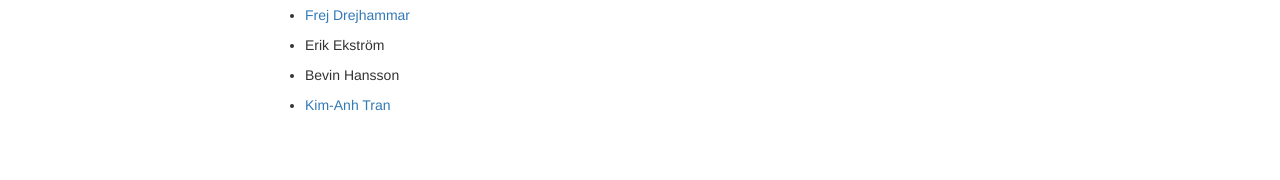
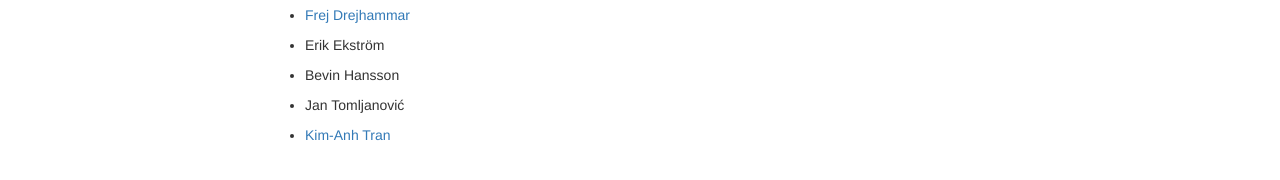
Before and after one commit to unison-code/unison-code.github.io, a Jekyll site: the page built from _posts/2016-03-29-people.md, in a window 1280 px wide. Shown: the part 340-520 px from the top of the page. Built offline with Jekyll 4.4.1, drawn with Linux system fonts in a browser that asks for light colours.

Commit message:
Add Jan to list of contributors

```diff
--- a/_posts/2016-03-29-people.md
+++ b/_posts/2016-03-29-people.md
@@ -27,4 +27,6 @@ Other people have also collaborated in the development of Unison:
 
 - Bevin Hansson
 
+- Jan Tomljanović
+
 - [Kim-Anh Tran](http://www.it.uu.se/katalog/kimtr171)
```
